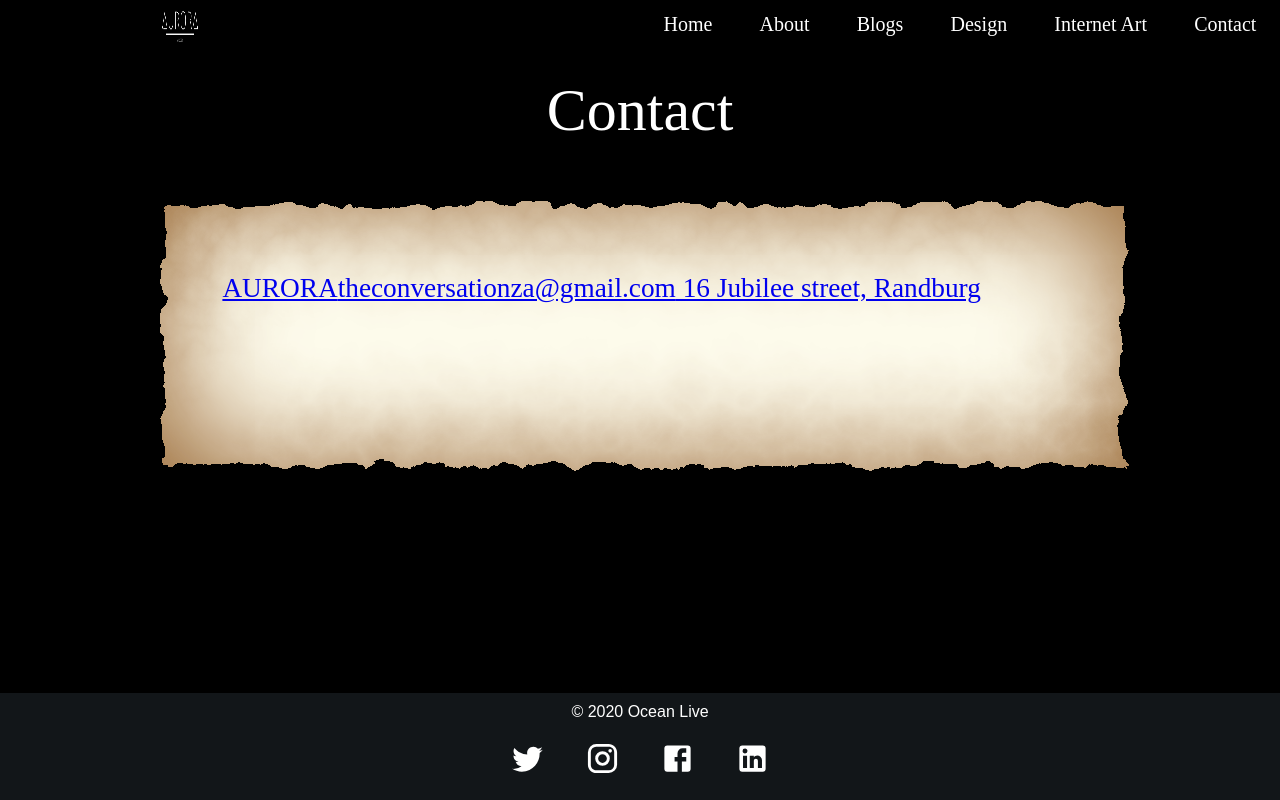
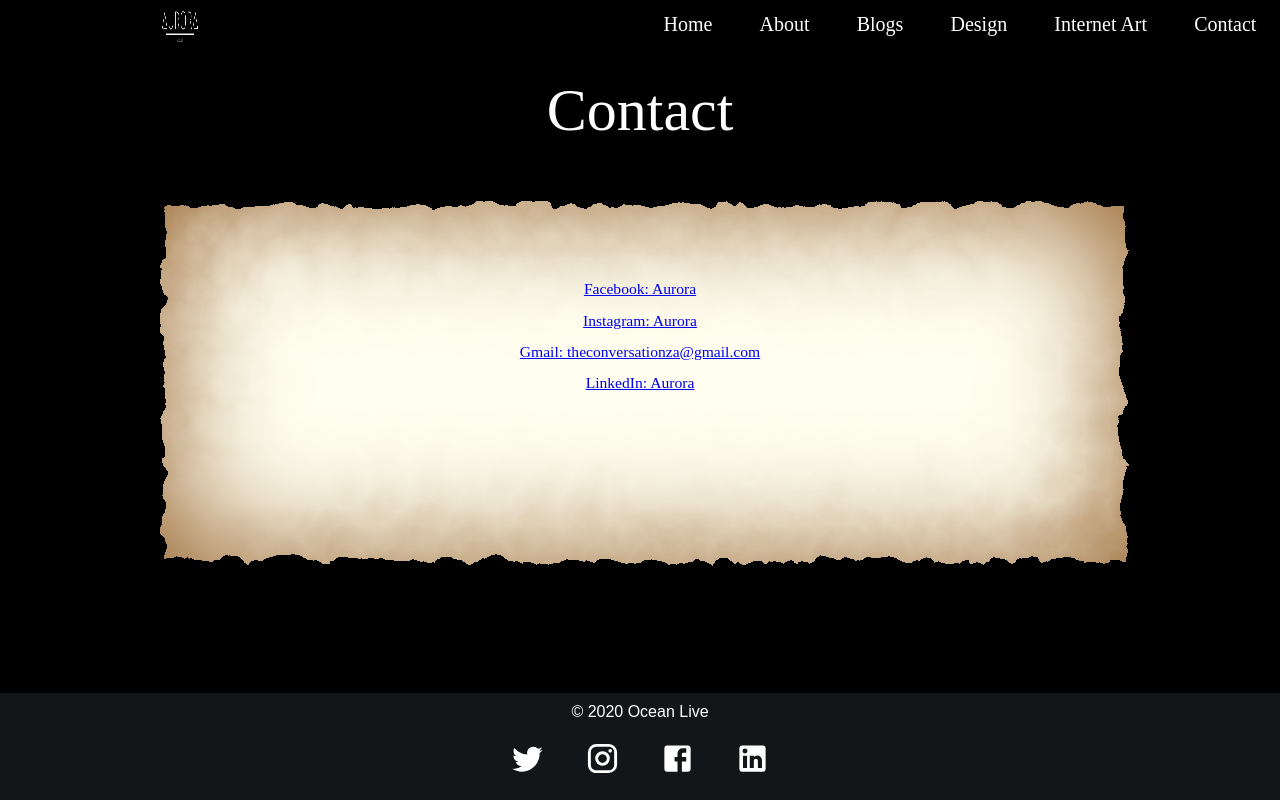
Before and after one commit to OratileTlhabanyane/WSOA4157A, a React (Create React App) app: page /contact in a window 1280 px wide. Built offline with nearby package versions, Linux system fonts and the light colour scheme; a web font is replaced by a local one.

Commit message:
microformatting

```diff
--- /dev/null
+++ b/src/components/FacebookCard.js
@@ -0,0 +1,17 @@
+import { Link } from 'react-router-dom';
+
+export const openInNewTab = (url) => {
+  const newWindow = window.open( 'https://www.facebook.com/');
+  if (newWindow) newWindow.opener = null;
+};
+
+function FacebookCard(props) {
+  return (
+      <div className="card">
+
+        <section><Link className="facebook" to="https://www.facebook.com/" onClick = {() => openInNewTab(props.link)}>Facebook: Aurora</Link></section>
+
+      </div>
+  );
+}
+export default FacebookCard;
--- /dev/null
+++ b/src/components/GmailCard.js
@@ -0,0 +1,17 @@
+import { Link } from 'react-router-dom';
+
+export const openInNewTab = () => {
+  const newWindow = window.open( 'mailto:theconversationza@gmail.com')
+  if (newWindow) newWindow.opener = null;
+};
+
+function GmailCard(props) {
+  return (
+      <div className="card">
+
+        <section><Link className="u-email" to="mailto:theconversationza@gmail.com" onClick = {() => openInNewTab(props.link)}>Gmail: theconversationza@gmail.com</Link></section>
+
+      </div>
+  );
+}
+export default GmailCard;
--- /dev/null
+++ b/src/components/InstagramCard.js
@@ -0,0 +1,17 @@
+import { Link } from 'react-router-dom';
+
+export const openInNewTab = () => {
+  const newWindow = window.open( 'https://www.instagram.com/');
+  if (newWindow) newWindow.opener = null;
+};
+
+function InstagramCard(props) {
+  return (
+      <div className="card">
+
+        <section><Link className="u-email" to="https://www.instagram.com/" onClick = {() => openInNewTab(props.link)}>Instagram: Aurora</Link></section>
+
+      </div>
+  );
+}
+export default InstagramCard;
--- /dev/null
+++ b/src/components/LinkedIn.js
@@ -0,0 +1,17 @@
+import { Link } from 'react-router-dom';
+
+export const openInNewTab = () => {
+  const newWindow = window.open( 'https://www.linkedin.com/');
+  if (newWindow) newWindow.opener = null;
+};
+
+function LinkedInCard(props) {
+  return (
+      <div className="card">
+
+      <section><Link className="facebook" to="https://www.linkedin.com/" onClick = {() => openInNewTab(props.link)}>LinkedIn: Aurora</Link></section>
+
+      </div>
+  );
+}
+export default LinkedInCard;
--- a/src/pages/Contact.js
+++ b/src/pages/Contact.js
@@ -1,6 +1,10 @@
 import React, { Component } from 'react';
 import "../styles/Contact.css";
 import {Link} from 'react-router-dom';
+import InstagramCard from "../components/InstagramCard"
+import GmailCard from "../components/GmailCard"
+import FacebookCard from "../components/FacebookCard"
+import LinkedIn from "../components/LinkedIn"
 
 export default class Contact extends Component {
   render() {
@@ -12,12 +16,11 @@ export default class Contact extends Component {
 
 <p id="labarum"></p>
               <p className="h-card">
- <Link className="p-name u-url" to="https://oratiletlhabanyane.github.io/WSOA4157A/" > AURORA</Link>
-
-     <Link className="u-email" to="mailto:theconversationza@gmail.com">theconversationza@gmail.com</Link>
-
-        <Link className="p-street-address" to="https://www.google.com/maps/place/16+Jubilee+Pl,+Jukskei+Park,+Randburg,+2188/data=!4m2!3m1!1s0x1e957683cdf09103:0x775e7a3b81cd6389?sa=X&ved=2ahUKEwi0uKaqscrxAhU1QUEAHYnVBHEQ8gEwAHoECAMQAQ"> 16 Jubilee street, Randburg</Link>
-    </p>
+</p>
+<FacebookCard/>
+<InstagramCard/>
+<GmailCard/>
+<LinkedIn/>
     <p className="cachet"></p>
 </section>
 </main>
```
Also changed, not shown: src/components/LocationCard.js (added, +17 -0 lines), src/components/Main.jsx (deleted, +0 -13 lines).
